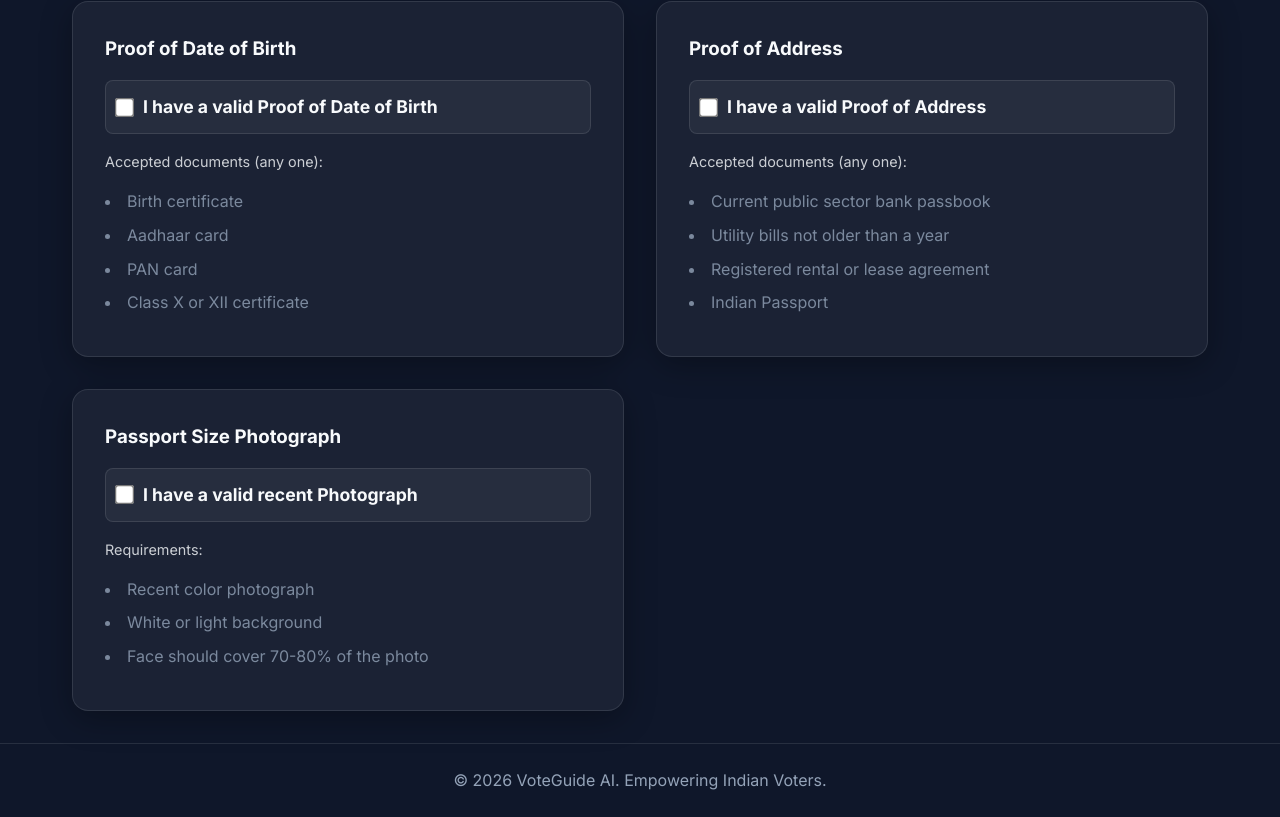
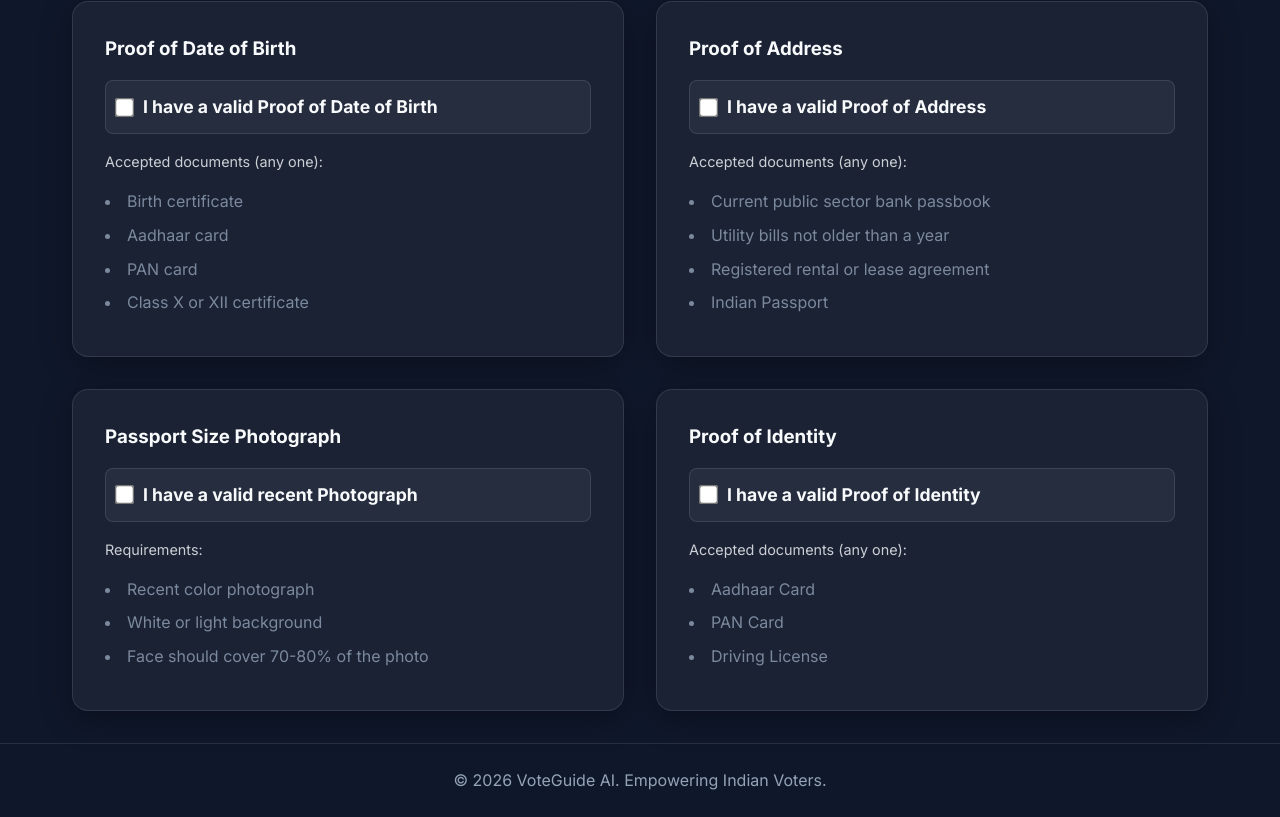
Before and after one commit to kartikeydhale18/VoteGuide-AI, a React (Vite) app: page /documents in a window 1280 px wide. Shown: the part 460-1277 px from the top of the page. Built offline with nearby package versions, Linux system fonts and the light colour scheme; no server answers.

Commit message:
Fixed DB persistence bug and added Proof of Identity section

```diff
--- a/src/i18n.js
+++ b/src/i18n.js
@@ -41,7 +41,12 @@ const resources = {
         reqs: "Requirements:",
         photo1: "Recent color photograph",
         photo2: "White or light background",
-        photo3: "Face should cover 70-80% of the photo"
+        photo3: "Face should cover 70-80% of the photo",
+        idTitle: "Proof of Identity",
+        idLabel: "I have a valid Proof of Identity",
+        id1: "Aadhaar Card",
+        id2: "PAN Card",
+        id3: "Driving License"
       },
       access: {
         title: "Accessibility Rights",
@@ -120,7 +125,12 @@ const resources = {
         reqs: "आवश्यकताएं:",
         photo1: "हाल ही का रंगीन फोटो",
         photo2: "सफेद या हल्का बैकग्राउंड",
-        photo3: "चेहरा फोटो का 70-80% कवर होना चाहिए"
+        photo3: "चेहरा फोटो का 70-80% कवर होना चाहिए",
+        idTitle: "पहचान का प्रमाण",
+        idLabel: "मेरे पास पहचान का वैध प्रमाण है",
+        id1: "आधार कार्ड",
+        id2: "पैन कार्ड",
+        id3: "ड्राइविंग लाइसेंस"
       },
       access: {
         title: "पहुंच अधिकार",
@@ -199,7 +209,12 @@ const resources = {
         reqs: "आवश्यकता:",
         photo1: "अलीकडील रंगीत छायाचित्र",
         photo2: "पांढरी किंवा हलकी पार्श्वभूमी",
-        photo3: "चेहऱ्याने फोटोचा 70-80% भाग व्यापला पाहिजे"
+        photo3: "चेहऱ्याने फोटोचा 70-80% भाग व्यापला पाहिजे",
+        idTitle: "ओळखीचा पुरावा",
+        idLabel: "माझ्याकडे ओळखीचा वैध पुरावा आहे",
+        id1: "आधार कार्ड",
+        id2: "पॅन कार्ड",
+        id3: "ड्रायव्हिंग लायसन्स"
       },
       access: {
         title: "प्रवेशाचे अधिकार",
--- a/src/pages/DocumentRequirements.jsx
+++ b/src/pages/DocumentRequirements.jsx
@@ -10,6 +10,7 @@ const DocumentRequirements = () => {
   const [hasDobProof, setHasDobProof] = useState(false);
   const [hasAddressProof, setHasAddressProof] = useState(false);
   const [hasPhoto, setHasPhoto] = useState(false);
+  const [hasIdentity, setHasIdentity] = useState(false);
   const [user, setUser] = useState(null);
 
   useEffect(() => {
@@ -21,11 +22,13 @@ const DocumentRequirements = () => {
           setHasDobProof(data.documents.dob || false);
           setHasAddressProof(data.documents.address || false);
           setHasPhoto(data.documents.photo || false);
+          setHasIdentity(data.documents.identity || false);
         }
       } else {
         setHasDobProof(false);
         setHasAddressProof(false);
         setHasPhoto(false);
+        setHasIdentity(false);
       }
     });
     return () => unsubscribe();
@@ -33,7 +36,7 @@ const DocumentRequirements = () => {
 
   // Document DB save handled directly in onChange now
 
-  const isReady = hasDobProof && hasAddressProof && hasPhoto;
+  const isReady = hasDobProof && hasAddressProof && hasPhoto && hasIdentity;
 
   return (
     <div className="page fade-in">
@@ -61,7 +64,7 @@ const DocumentRequirements = () => {
           <h3>{t('docs.dobTitle')}</h3>
           <div style={{marginBottom: '1rem', padding: '0.75rem', background: 'rgba(255,255,255,0.05)', borderRadius: '8px', border: '1px solid var(--glass-border)'}}>
             <label style={{display: 'flex', alignItems: 'center', gap: '0.75rem', cursor: 'pointer', fontWeight: 'bold', fontSize: '1.1rem'}}>
-              <input type="checkbox" checked={hasDobProof} onChange={(e) => { setHasDobProof(e.target.checked); if (user) saveDocumentProgress(user.uid, e.target.checked, hasAddressProof, hasPhoto); }} style={{transform: 'scale(1.5)', cursor: 'pointer'}} />
+              <input type="checkbox" checked={hasDobProof} onChange={(e) => { setHasDobProof(e.target.checked); if (user) saveDocumentProgress(user.uid, e.target.checked, hasAddressProof, hasPhoto, hasIdentity); }} style={{transform: 'scale(1.5)', cursor: 'pointer'}} />
               {t('docs.dobLabel')}
             </label>
           </div>
@@ -78,7 +81,7 @@ const DocumentRequirements = () => {
           <h3>{t('docs.addressTitle')}</h3>
           <div style={{marginBottom: '1rem', padding: '0.75rem', background: 'rgba(255,255,255,0.05)', borderRadius: '8px', border: '1px solid var(--glass-border)'}}>
             <label style={{display: 'flex', alignItems: 'center', gap: '0.75rem', cursor: 'pointer', fontWeight: 'bold', fontSize: '1.1rem'}}>
-              <input type="checkbox" checked={hasAddressProof} onChange={(e) => { setHasAddressProof(e.target.checked); if (user) saveDocumentProgress(user.uid, hasDobProof, e.target.checked, hasPhoto); }} style={{transform: 'scale(1.5)', cursor: 'pointer'}} />
+              <input type="checkbox" checked={hasAddressProof} onChange={(e) => { setHasAddressProof(e.target.checked); if (user) saveDocumentProgress(user.uid, hasDobProof, e.target.checked, hasPhoto, hasIdentity); }} style={{transform: 'scale(1.5)', cursor: 'pointer'}} />
               {t('docs.addressLabel')}
             </label>
           </div>
@@ -95,7 +98,7 @@ const DocumentRequirements = () => {
           <h3>{t('docs.photoTitle')}</h3>
           <div style={{marginBottom: '1rem', padding: '0.75rem', background: 'rgba(255,255,255,0.05)', borderRadius: '8px', border: '1px solid var(--glass-border)'}}>
             <label style={{display: 'flex', alignItems: 'center', gap: '0.75rem', cursor: 'pointer', fontWeight: 'bold', fontSize: '1.1rem'}}>
-              <input type="checkbox" checked={hasPhoto} onChange={(e) => { setHasPhoto(e.target.checked); if (user) saveDocumentProgress(user.uid, hasDobProof, hasAddressProof, e.target.checked); }} style={{transform: 'scale(1.5)', cursor: 'pointer'}} />
+              <input type="checkbox" checked={hasPhoto} onChange={(e) => { setHasPhoto(e.target.checked); if (user) saveDocumentProgress(user.uid, hasDobProof, hasAddressProof, e.target.checked, hasIdentity); }} style={{transform: 'scale(1.5)', cursor: 'pointer'}} />
               {t('docs.photoLabel')}
             </label>
           </div>
@@ -106,6 +109,22 @@ const DocumentRequirements = () => {
             <li>{t('docs.photo3')}</li>
           </ul>
         </div>
+
+        <div className="card glassmorphism">
+          <h3>{t('docs.idTitle')}</h3>
+          <div style={{marginBottom: '1rem', padding: '0.75rem', background: 'rgba(255,255,255,0.05)', borderRadius: '8px', border: '1px solid var(--glass-border)'}}>
+            <label style={{display: 'flex', alignItems: 'center', gap: '0.75rem', cursor: 'pointer', fontWeight: 'bold', fontSize: '1.1rem'}}>
+              <input type="checkbox" checked={hasIdentity} onChange={(e) => { setHasIdentity(e.target.checked); if (user) saveDocumentProgress(user.uid, hasDobProof, hasAddressProof, hasPhoto, e.target.checked); }} style={{transform: 'scale(1.5)', cursor: 'pointer'}} />
+              {t('docs.idLabel')}
+            </label>
+          </div>
+          <p style={{fontSize: '0.9rem', marginBottom: '0.5rem', opacity: 0.8}}>{t('docs.accDocs')}</p>
+          <ul style={{opacity: 0.8}}>
+            <li>{t('docs.id1')}</li>
+            <li>{t('docs.id2')}</li>
+            <li>{t('docs.id3')}</li>
+          </ul>
+        </div>
       </div>
     </div>
   );
--- a/src/utils/db.js
+++ b/src/utils/db.js
@@ -9,8 +9,8 @@ export const loadUserProgress = async (userId) => {
       return docSnap.data();
     } else {
       // Initialize new user document
-      const initialData = { completedPhases: [], documents: { dob: false, address: false, photo: false } };
-      await setDoc(docRef, initialData);
+      const initialData = { completedPhases: [], documents: { dob: false, address: false, photo: false, identity: false } };
+      await setDoc(docRef, initialData, { merge: true });
       return initialData;
     }
   } catch (error) {
@@ -22,20 +22,21 @@ export const loadUserProgress = async (userId) => {
 export const saveTimelineProgress = async (userId, completedPhases) => {
   try {
     const docRef = doc(db, 'users', userId);
-    await updateDoc(docRef, { completedPhases });
+    await setDoc(docRef, { completedPhases }, { merge: true });
   } catch (error) {
     console.error("Error saving timeline progress:", error);
   }
 };
 
-export const saveDocumentProgress = async (userId, hasDobProof, hasAddressProof, hasPhoto) => {
+export const saveDocumentProgress = async (userId, hasDobProof, hasAddressProof, hasPhoto, hasIdentity) => {
   try {
     const docRef = doc(db, 'users', userId);
-    await updateDoc(docRef, {
+    await setDoc(docRef, {
       'documents.dob': hasDobProof,
       'documents.address': hasAddressProof,
-      'documents.photo': hasPhoto
-    });
+      'documents.photo': hasPhoto,
+      'documents.identity': hasIdentity
+    }, { merge: true });
   } catch (error) {
     console.error("Error saving document progress:", error);
   }
```
